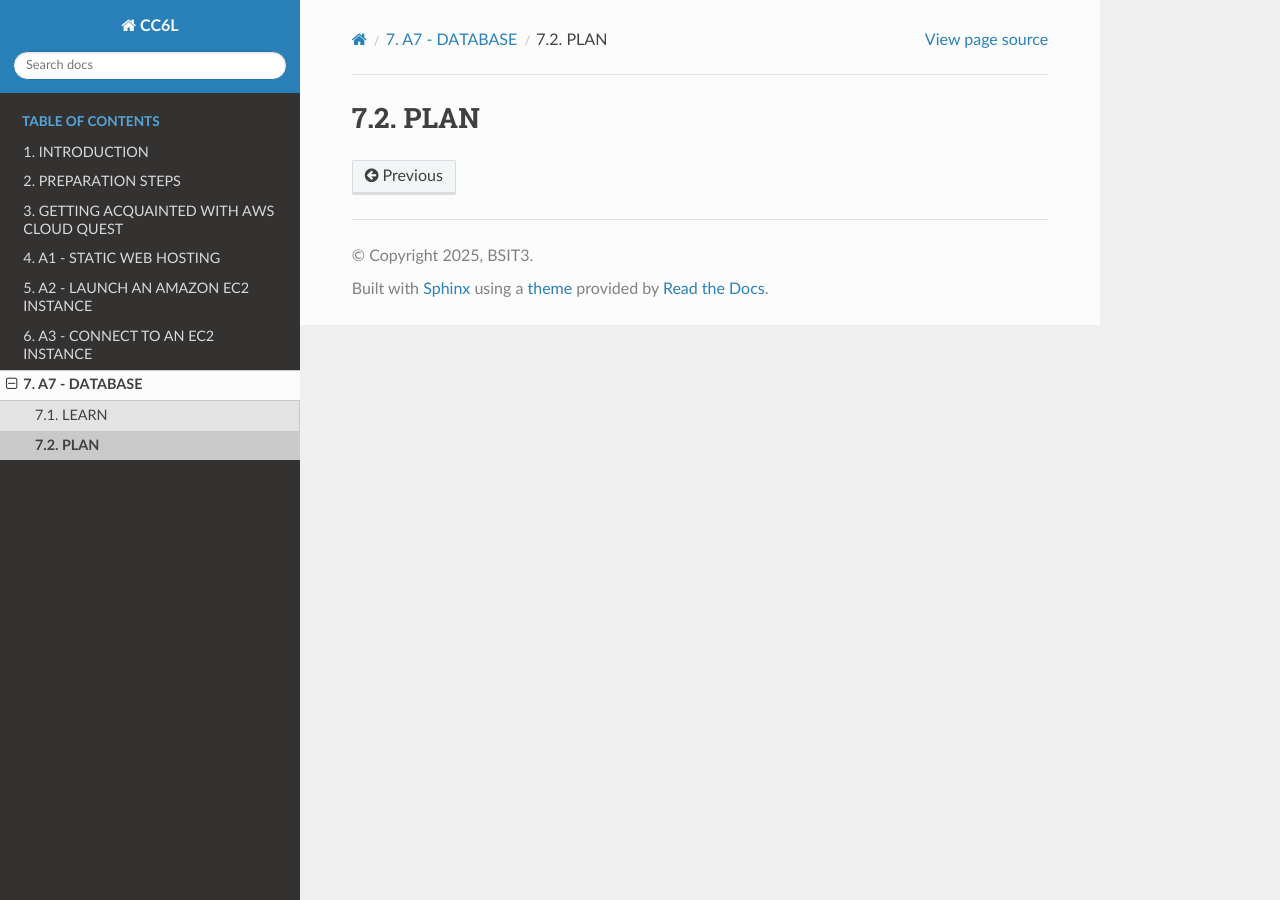
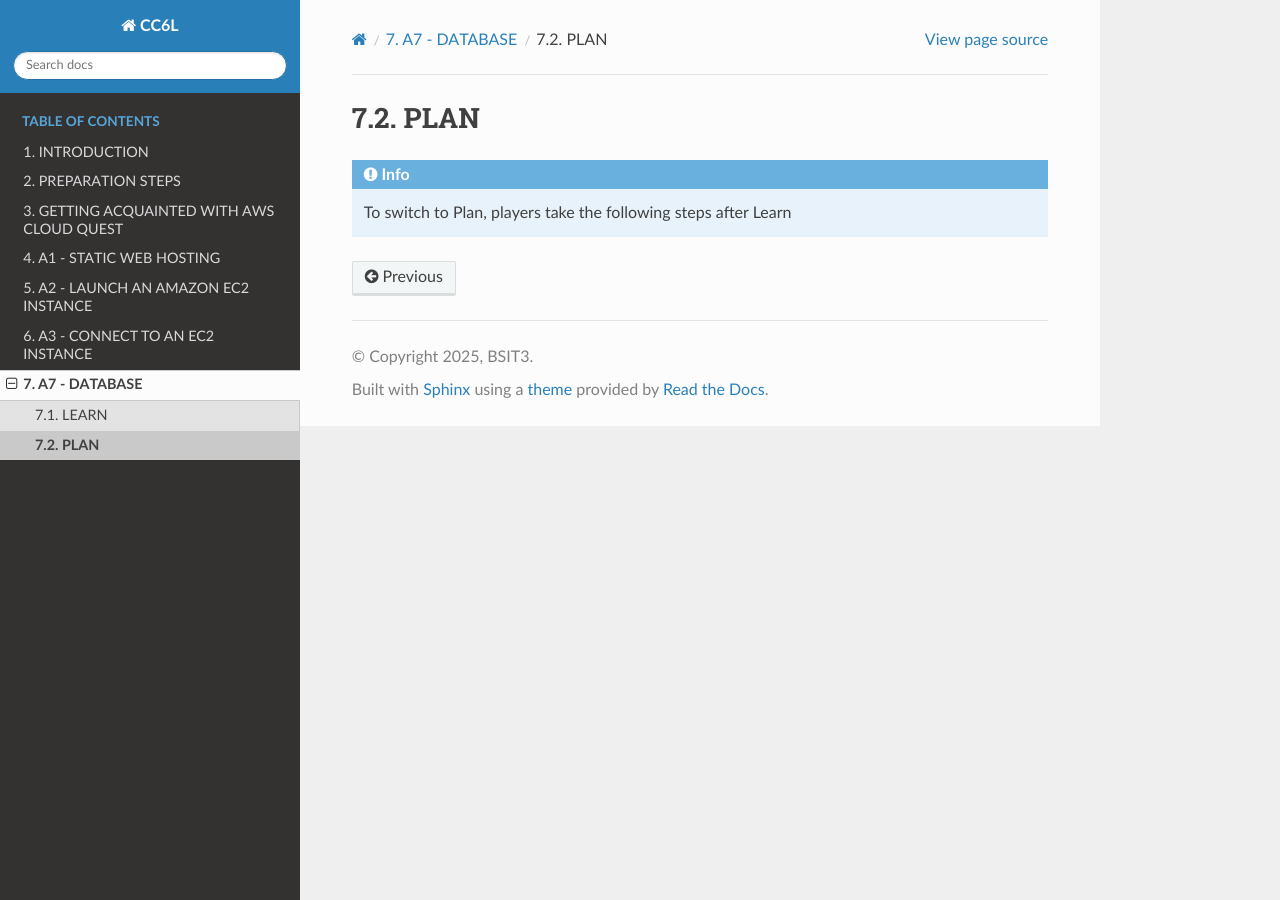
Before and after one commit to jambybrillo/aws_partitioner, a Sphinx documentation site: the page built from docs/source/a7_plan.rst, in a window 1280 px wide. Built offline with Sphinx 7.4.7 and the Read the Docs theme 3.1.0, drawn with Linux system fonts in a browser that asks for light colours.

Commit message:
Update a7_plan.rst

```diff
--- a/docs/source/a7_plan.rst
+++ b/docs/source/a7_plan.rst
@@ -2,3 +2,5 @@ PLAN
 ========
 
 .. admonition:: Info
+
+  To switch to Plan, players take the following steps after Learn
```
